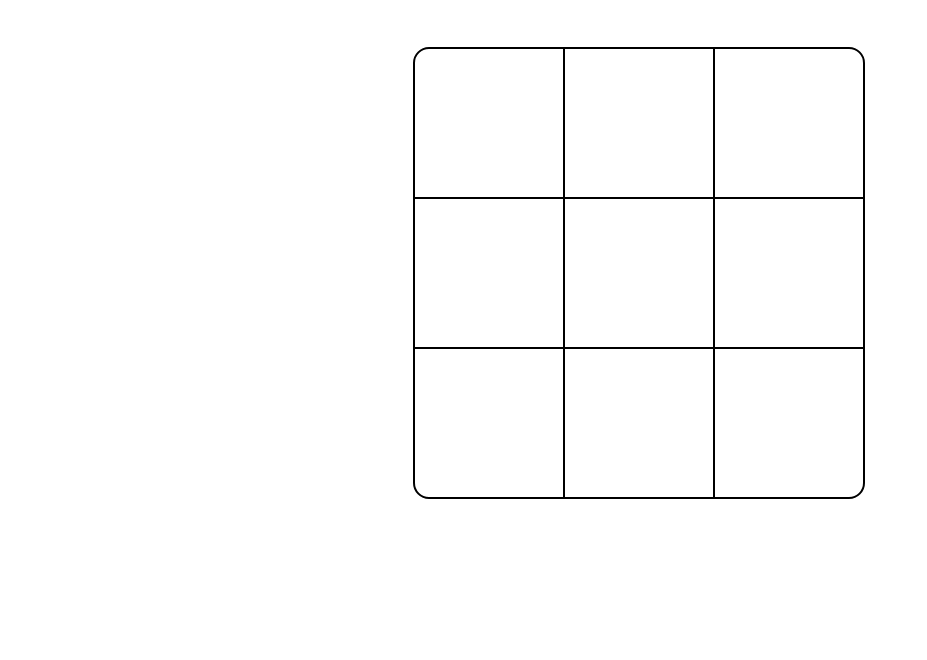
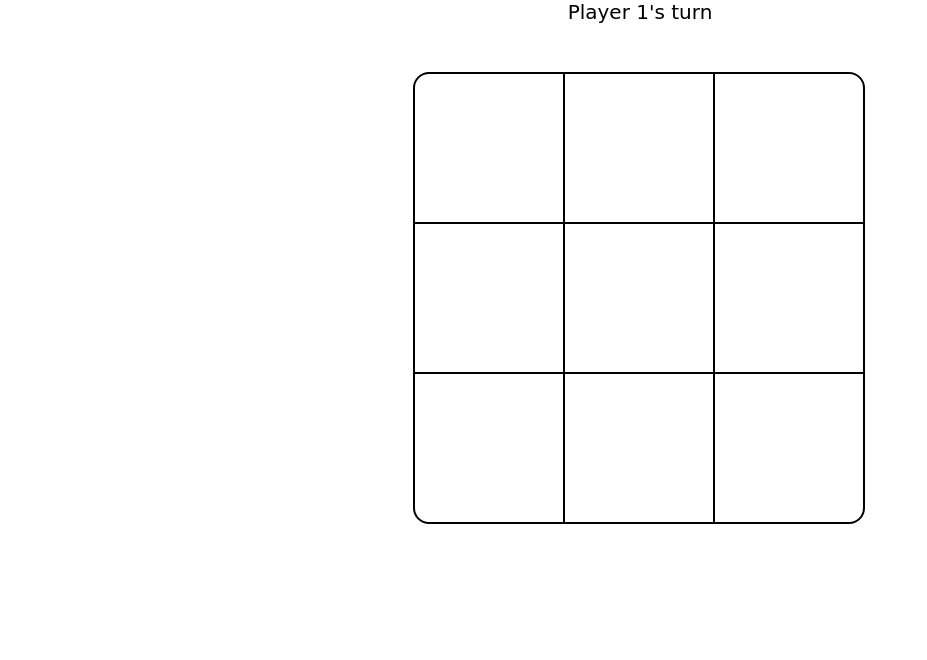
Before and after one commit to jwjepson/tic-tac-toe, a plain HTML site: page index.html in a window 1280 px wide. Shown: the part 140-800 px from the top of the page, without its empty margins (0-927 px from the left). Drawn offline with Linux system fonts and the light colour scheme.

Commit message:
style current turn display

```diff
--- a/styles.css
+++ b/styles.css
@@ -92,3 +92,10 @@ body {
     box-shadow: rgba(0, 0, 0, 0.3) 0px 19px 38px, rgba(0, 0, 0, 0.22) 0px 15px 12px;
     cursor: pointer;
 }
+
+.currentTurn {
+    display: flex;
+    justify-content: center;
+    margin-top: 20px;
+    font-size: 20px;
+}
```
